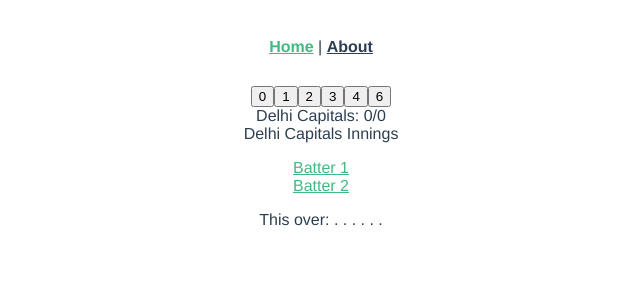
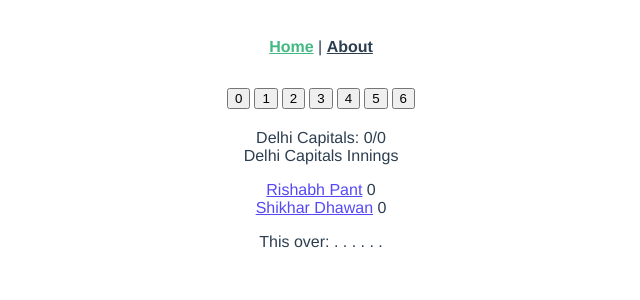
Before and after one commit to gnsharma/vue-cricket-scorecard, a Vue app: page /#/ in a window 1280 px wide. Shown: the top 300 px of the page, without its empty margins (319-959 px from the left). Built offline with nearby package versions, Linux system fonts and the light colour scheme.

Commit message:
change scoreboard

```diff
--- a/src/components/ScoreCard.vue
+++ b/src/components/ScoreCard.vue
@@ -1,11 +1,11 @@
 <template>
   <div class="hello">
-    <button v-on:click="addScore('0')"> 0 </button>
-    <button v-on:click="addScore('1')"> 1 </button>
-    <button v-on:click="addScore('2')"> 2 </button>
-    <button v-on:click="addScore('3')"> 3 </button>
-    <button v-on:click="addScore('4')"> 4 </button>
-    <button v-on:click="addScore('6')"> 6 </button>
+    <button
+      v-for="i in 7"
+      v-bind:key="i-1"
+      v-on:click="addScore(i-1)">
+    {{i-1}}
+    </button>
     <div>
       {{ firstTeam }}: {{ score }}/{{ wickets }}
     </div>
@@ -14,10 +14,10 @@
     </div>
     <ul>
       <li v-for="i in 2" v-bind:key="i">
-        <router-link v-bind:to="'/player/batter ' + i">Batter {{ i }}</router-link>
+        <router-link v-bind:to="'/player/' + batters[i-1]"> {{ batters[i-1] }}</router-link>
+         {{getBatterScore(i)}}
       </li>
     </ul>
-
     <div>
       This over:
       <span v-for="(item, index) in thisOver" v-bind:key="index">
@@ -37,10 +37,24 @@ export default {
     wickets: Number,
     thisOver: Array
   },
+  data: function() {
+    return {
+      batters: ['Rishabh Pant', 'Shikhar Dhawan'],
+      countBallBowled: 0,
+    }
+  },
   methods: {
     addScore(score) {
-      this.$emit('add-score', score);
+      this.countBallBowled += 1;
+      if (this.countBallBowled > 6) {
+        alert('Game over. Total score is '+ this.score);
+      } else {
+        this.$emit('add-score', score);
+      }
     },
+    getBatterScore(i){
+      return (i%2) ? Math.floor(this.score/2) : Math.ceil(this.score/2);
+    }
   }
 
 };
@@ -56,6 +70,9 @@ ul {
   padding: 0;
 }
 a {
-  color: #42b983;
+  color: #5548f5;
+}
+button{
+  margin: 2px 2px 20px 2px;
 }
 </style>
```
